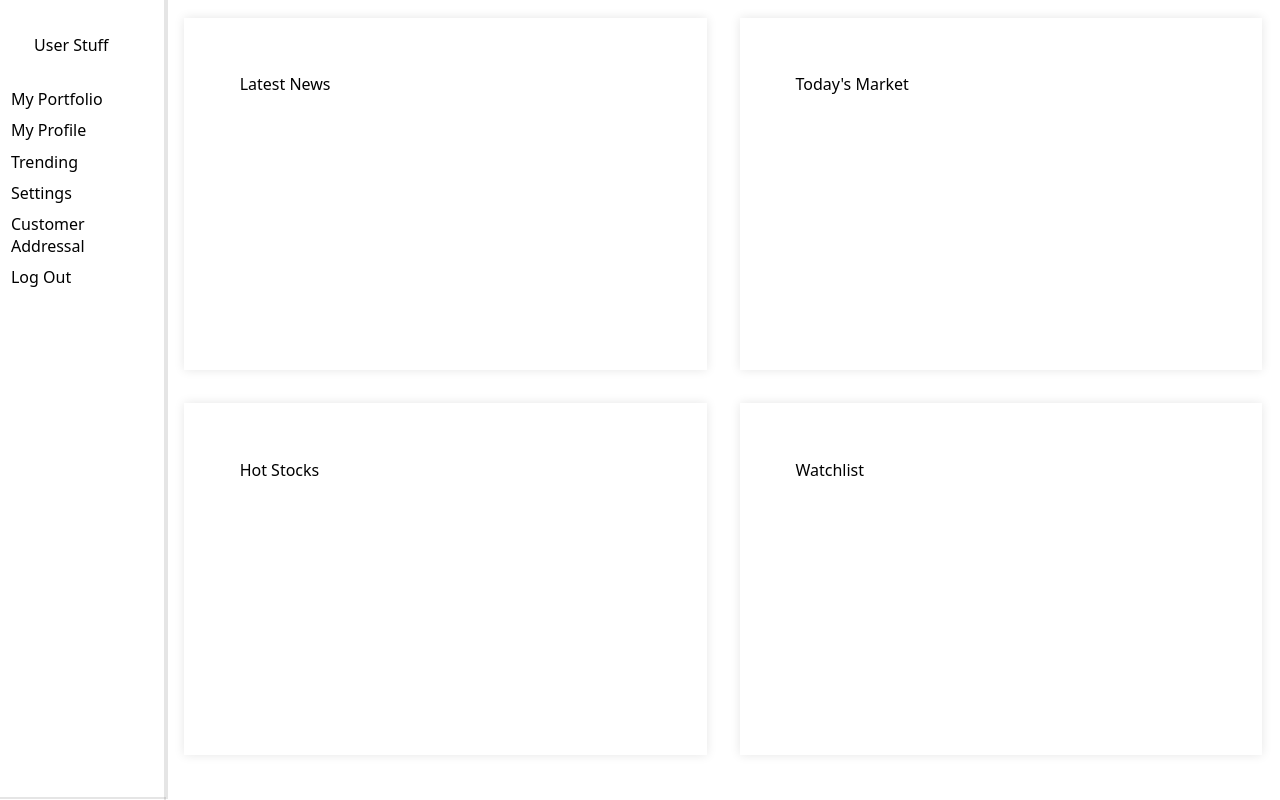
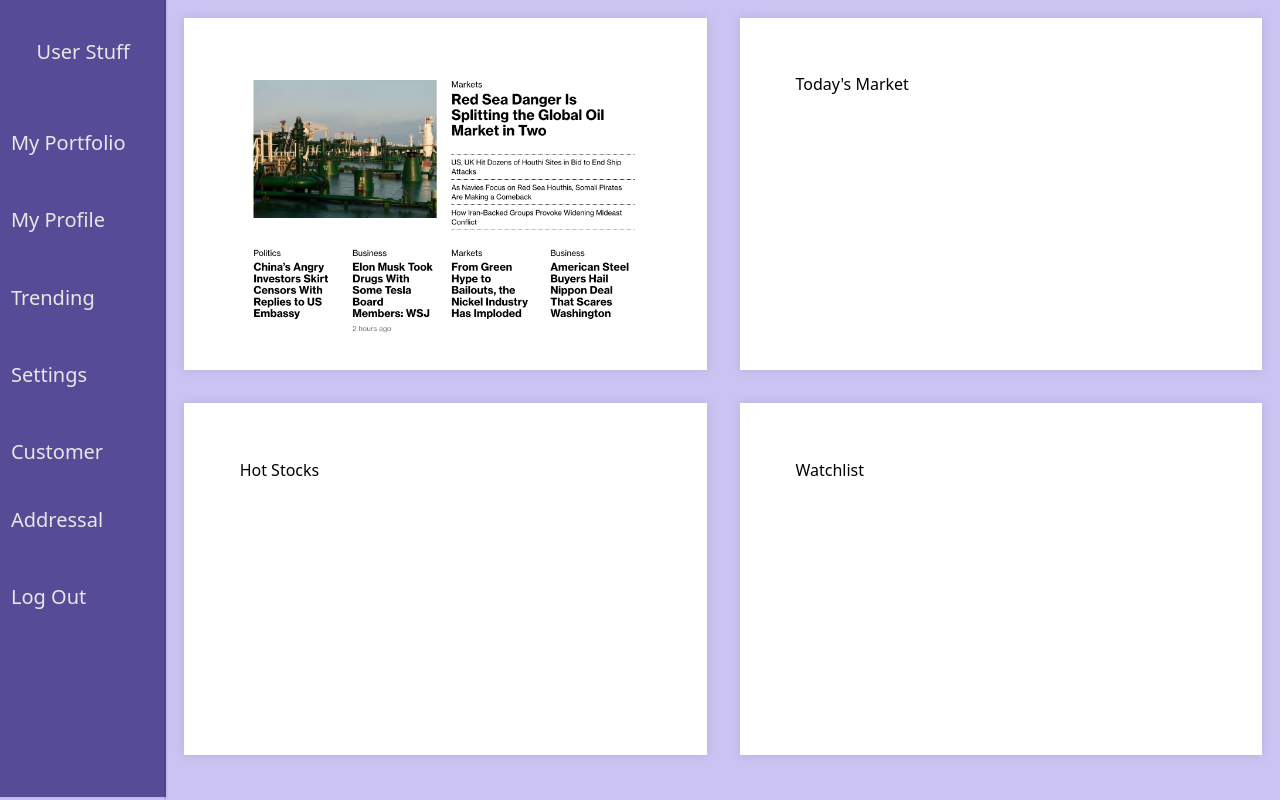
Before and after one commit to nishantak/OnlyCommodities, a Flask app: template website/templates/home.html in a window 1280 px wide. Run offline with Flask 3, Linux system fonts and the light colour scheme; the template is opened without the code that fills it, so the values that code supplies are empty.

Commit message:
Front Page Design

```diff
--- a/website/templates/home.html
+++ b/website/templates/home.html
@@ -14,23 +14,32 @@
 
   <div class="box box1">
     <sidebar>
-      <a style = "margin:15%" href="#" class="clickable-title">User Stuff</a>
-      <a href="#" class="clickable-title">My Portfolio</a>
-      <a href="#" class="clickable-title">My Profile</a>
-      <a href="#" class="clickable-title">Trending</a>
-      <a href="#" class="clickable-title">Settings</a>
-      <a href="#" class="clickable-title">Customer Addressal</a>
-      <a href="#" class="clickable-title">Log Out</a>
+      <ul>
+        <li class="clickable-top"><a href="#" >User Stuff</a></li>
+        <li><a href="portfolio.html">My Portfolio</a></li>
+        <li> <a href="profile.html">My Profile</a></li>
+        <li><a href="trending.html">Trending</a></li>
+        <li><a href="#">Settings</a></li>
+        <li><a href="#" style="width: 40px;">Customer Addressal</a></li>
+        <li><a href="login.html">Log Out</a></li>
+      </ul>
     </sidebar>
   </div>
 
     <div class="box box2">
       <main>
         <div class="container container 2">
-          <div class="box in in1">Latest News</div>
-          <div class="box in in2">Today's Market</div>
-          <div class="box in in3">Hot Stocks</div>
-          <div class="box in in4">Watchlist</div>
+          <div class="row1">
+            <div class="box in">
+              <img src="img/3.png" alt="news" class="news">
+            </div>
+            <div class="box in ">Today's Market</div>
+          </div>
+          <div class="row2">
+            <div class="box in">Hot Stocks</div>
+            <div class="box in">Watchlist</div>
+          </div>
+
         </div>
       </main>
     </div>
--- a/website/templates/style/home.css
+++ b/website/templates/style/home.css
@@ -4,7 +4,7 @@
 }
 
 body {
-  background-color: #ffffff;
+  background-color: rgb(203, 196, 242);
   height: 100vh;
   margin: 0;
 }
@@ -27,7 +27,11 @@ body {
 .box1{
   padding: 0.5%;
   width:13%;
+  background-color:  #564b96;
+  box-shadow: 0 0 0 2px rgb(119, 102, 214,0.1);
 }
+
+
 
 .box2{
   height: 100vh;
@@ -38,18 +42,36 @@ sidebar{
   display: flex;
   flex-direction: column;
   height: 98vh;
+  justify-content: space-between;
 }
 
-.clickable-title {
+ul{
+  padding: 0px;
+}
+
+li{
   padding: 3%;
-  color: #000;
-  text-decoration: none;
+  font-size: 50px;
+  text-align: left;
+  list-style: none;
   transition: transform 0.3s ease;
   transform-origin: left center;
 }
 
-.clickable-title:hover {
+li:hover {
   transform: scale(1.2);
+}
+a{
+  text-decoration: none;
+  color: #ebe6e6;
+  font-size: 20px;
+}
+
+.clickable-top{
+  text-align: center;
+  margin-bottom:13%;
+  transform-origin: initial;
+  font-size: 30px;
 }
 
 .in{
@@ -58,6 +80,29 @@ sidebar{
   width: 47%;
   padding: 5%;
   margin: 1.5%;
-  background-color: rgb(255, 255, 255);
+  background-color: #fff;
   box-shadow: 0 0 10px rgba(0, 0, 0, 0.1);
 }
+img{
+  margin: 0px;
+}
+
+
+.row1{
+    display: flex;
+    width: 100%;
+    justify-content: space-evenly;
+    align-items: center;
+}
+
+.row2{
+  display: flex;
+  width: 100%;
+  justify-content: space-evenly;
+  align-items: center;
+}
+
+.news{
+  width: 100%;
+
+}
--- a/website/templates/style/login.css
+++ b/website/templates/style/login.css
@@ -11,6 +11,7 @@ body{
     margin-left: 5%; margin-right: 5%;
     display: flex;
     justify-content: space-evenly;
+    margin-top: 60px ;
 }
 
 .box{
@@ -63,7 +64,7 @@ a{
 }
 
 a:hover{
-    text-decoration: underline;
+    text-decoration: nonw;
     color: #63e7fe;
 }
 
```
Also changed, not shown: website/templates/img/3.png (added).
